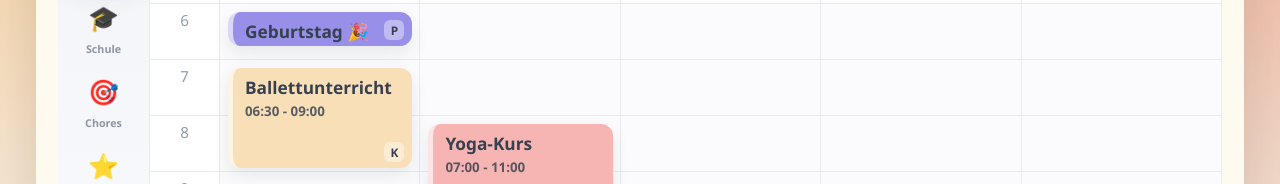
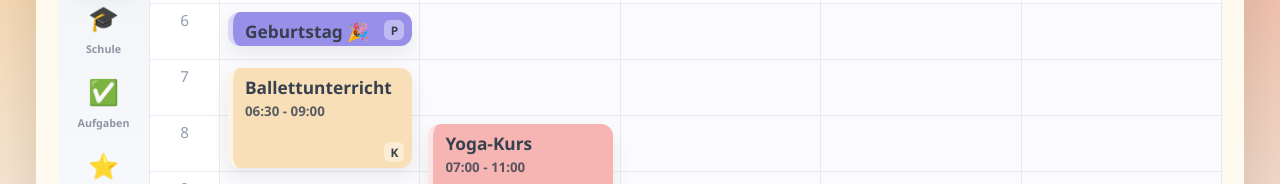
Before and after one commit to MrJPB1/Familienzentrale2, a plain HTML site: page index.html in a window 1280 px wide. Shown: the part 226-410 px from the top of the page. Drawn offline with Linux system fonts and the light colour scheme.

Commit message:
v0.3: make tasks menu clearer

```diff
--- a/index.html
+++ b/index.html
@@ -13,7 +13,7 @@
       <div class="brand">✿</div>
       <button class="nav active" onclick="openModule('calendar')" title="Kalender">📅<span>Kalender</span></button>
       <button class="nav" onclick="openModule('school')" title="Schule">🎓<span>Schule</span></button>
-      <button class="nav" onclick="openModule('chores')" title="Chores">🎯<span>Chores</span></button>
+      <button class="nav" onclick="openModule('chores')" title="Aufgaben">✅<span>Aufgaben</span></button>
       <button class="nav" onclick="openModule('points')" title="Punkte">⭐<span>Punkte</span></button>
       <button class="nav" onclick="openModule('meals')" title="Essen">🍎<span>Essen</span></button>
       <button class="nav" onclick="openModule('shopping')" title="Listen">🧾<span>Listen</span></button>
```
